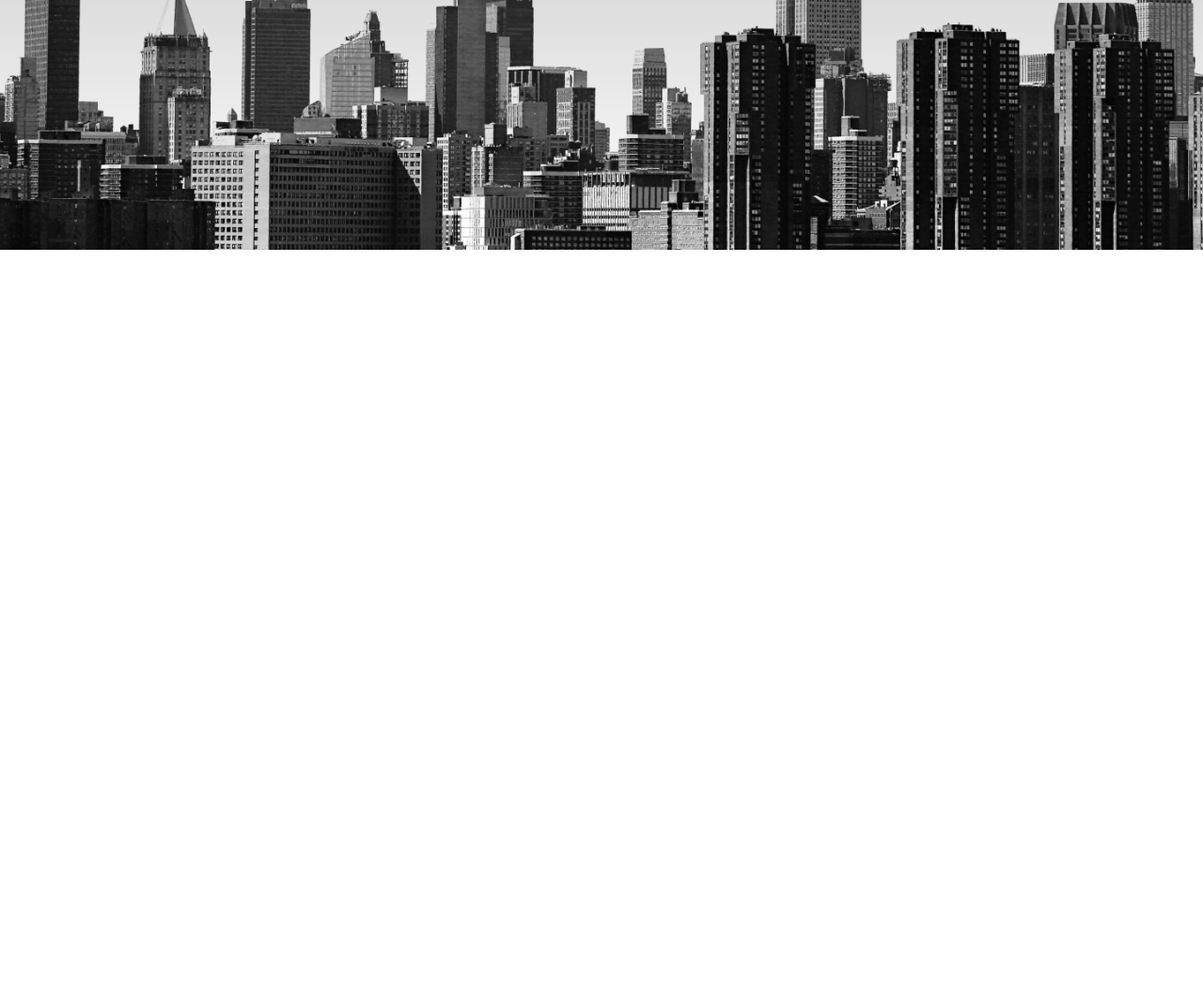
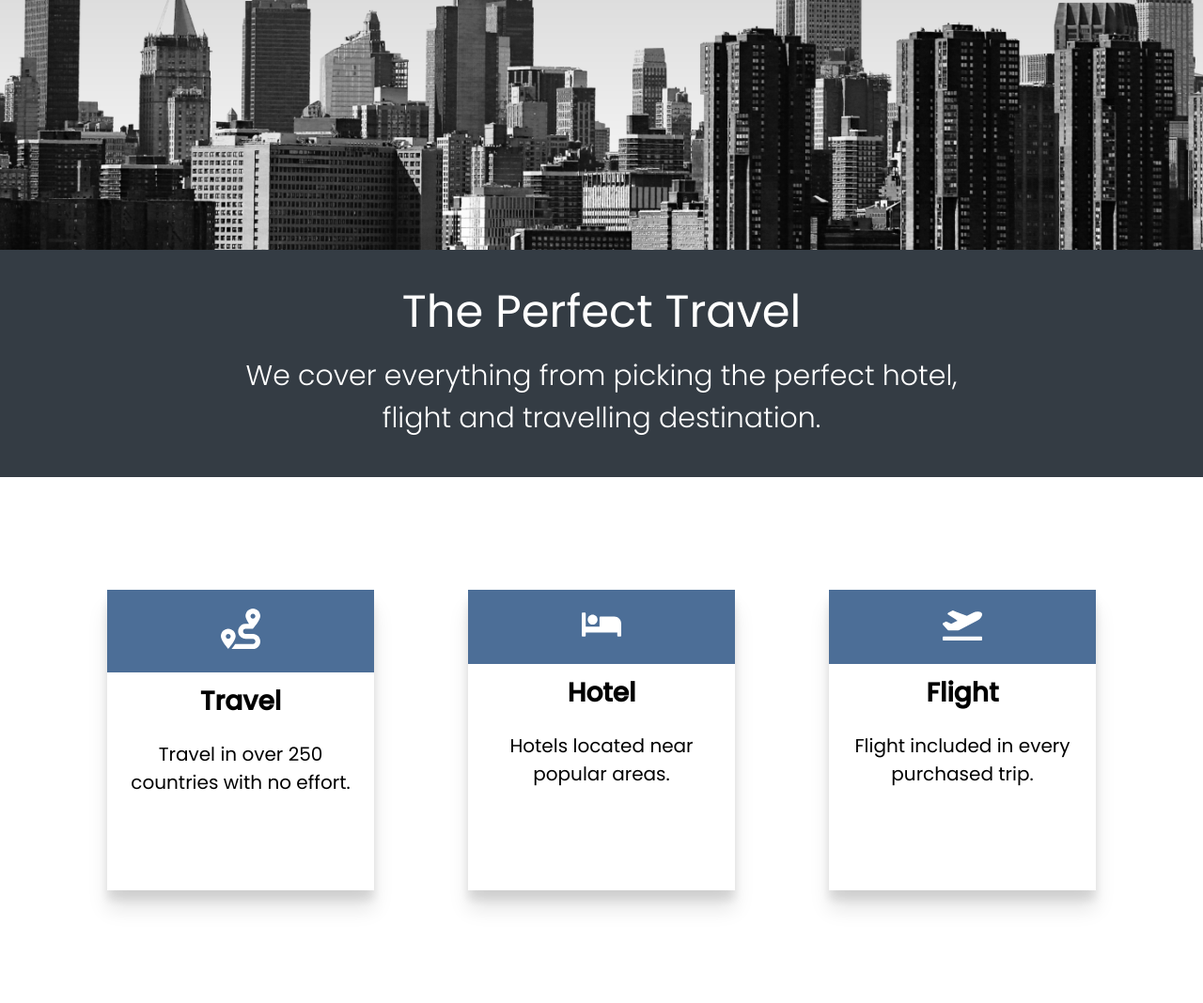
Before and after one commit to yvonneivon/travelly-modernresponsiveweb, a plain HTML site: page index.html in a window 1280 px wide. Shown: the part 1334-2402 px from the top of the page at 94% size. Before the commit the page ends 1600 px from the top, so only its background shows below. Drawn offline with Linux system fonts and the light colour scheme; a web font is replaced by a local one.

Commit message:
Section 3

```diff
--- a/index.html
+++ b/index.html
@@ -37,6 +37,35 @@
             <img src="./assets/img/cloud.png" class="moving-cloud-2 cloud" />
         </header>
     </section>
+    <section class="benefits">
+        <header class="benefits-head">
+            <h2>The Perfect Travel</h2>
+            <h3>We cover everything from picking the perfect hotel,<br />flight and travelling destination.</h3>
+        </header>
+        <div class="cards">
+            <div class="card">
+                <div class="card-icon">
+                    <img src="./assets/icons/route-solid.svg" alt="">
+                </div>
+                <h4>Travel</h4>
+                <p>Travel in over 250 countries with no effort.</p>
+            </div>
+            <div class="card">
+                <div class="card-icon">
+                    <img src="./assets/icons/bed-solid.svg" alt="">
+                </div>
+                <h4>Hotel</h4>
+                <p>Hotels located near popular areas.</p>
+            </div>
+            <div class="card">
+                <div class="card-icon">
+                    <img src="./assets/icons/plane-departure-solid.svg" alt="">
+                </div>
+                <h4>Flight</h4>
+                <p>Flight included in every purchased trip.</p>
+            </div>
+        </div>
+    </section>
 </body>
 
 </html>
--- a/style.css
+++ b/style.css
@@ -163,9 +163,56 @@ nav ul {
 	}
 }
 
+/* Benefits Section */
+.benefits-head {
+	background: #343c44;
+	padding: 3rem;
+	min-height: 30vh;
+	display: flex;
+	flex-direction: column;
+	justify-content: center;
+	align-items: center;
+	color: white;
+	text-align: center;
+}
+
+.benefits-head h3 {
+	padding: 1rem;
+}
+
+.cards {
+	width: 90%;
+	margin: auto;
+	display: flex;
+	min-height: 70vh;
+	align-items: center;
+	flex-wrap: wrap;
+}
+
+.card {
+	flex: 1 1 25rem;
+	min-height: 40vh;
+	margin: 2rem 5rem;
+	box-shadow: 0px 10px 10px rgba(0, 0, 0, 0.1), 0px 20px 20px rgba(0, 0, 0, 0.1);
+	text-align: center;
+}
+
+.cards img {
+	max-width: 15%;
+	margin: 2rem;
+}
+
+.card h4,
+.card p {
+	padding: 1rem;
+}
+
+.card-icon {
+	background: #4c6e97;
+}
+
 /* Media Query */
 @media screen and (max-width: 932px) {
-
 	html {
 		font-size: 40%;
 	}
@@ -194,5 +241,4 @@ nav ul {
 		background: rgba(19, 28, 39, 0.8);
 		color: white;
 	}
-
 }
```
Lines whose indentation alone changed are shown as unchanged.
